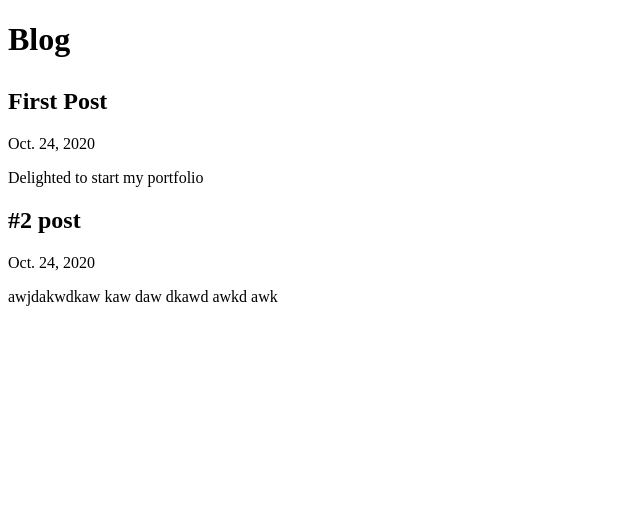
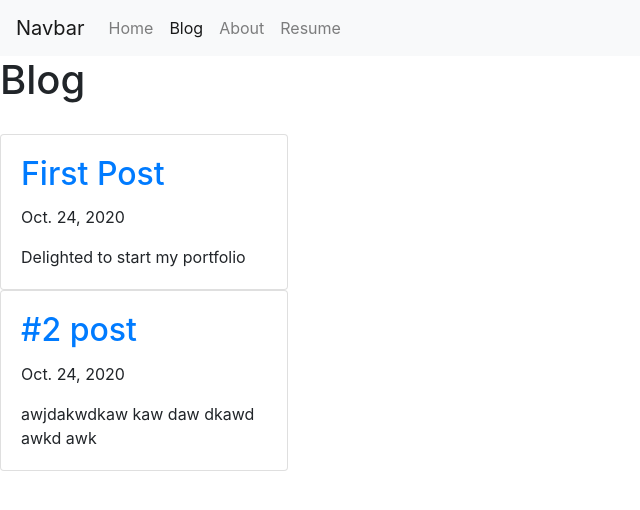
Before and after one commit to TareqHusein6/portfolio-tareq, a Django app: page /blog/ in a window 1280 px wide. Shown: the top 510 px of the page, without its empty margins (0-640 px from the left). Run offline with Django 3.2, Linux system fonts and the light colour scheme; data comes from the database, SQL or seed files in the repository.

Commit message:
improving blog page

```diff
--- a/blog/templates/blog/all_blogs.html
+++ b/blog/templates/blog/all_blogs.html
@@ -1,20 +1,51 @@
 <!DOCTYPE html>
 <html lang="en">
 <head>
+    <script src="https://code.jquery.com/jquery-3.5.1.slim.min.js" integrity="sha384-DfXdz2htPH0lsSSs5nCTpuj/zy4C+OGpamoFVy38MVBnE+IbbVYUew+OrCXaRkfj" crossorigin="anonymous"></script>
+    <script src="https://cdn.jsdelivr.net/npm/bootstrap@4.5.3/dist/js/bootstrap.bundle.min.js" integrity="sha384-ho+j7jyWK8fNQe+A12Hb8AhRq26LrZ/JpcUGGOn+Y7RsweNrtN/tE3MoK7ZeZDyx" crossorigin="anonymous"></script>
+    <link rel="stylesheet" href="https://cdn.jsdelivr.net/npm/bootstrap@4.5.3/dist/css/bootstrap.min.css" integrity="sha384-TX8t27EcRE3e/ihU7zmQxVncDAy5uIKz4rEkgIXeMed4M0jlfIDPvg6uqKI2xXr2" crossorigin="anonymous">
     <meta charset="UTF-8">
     <title>All Blogs</title>
 </head>
 <body>
+ {% load static %} <!--used to load statics-->
+
+        <nav class="navbar navbar-expand-lg navbar-light bg-light">
+              <a class="navbar-brand" href="#">Navbar</a>
+              <button class="navbar-toggler" type="button" data-toggle="collapse" data-target="#navbarTogglerDemo02" aria-controls="navbarTogglerDemo02" aria-expanded="false" aria-label="Toggle navigation">
+                <span class="navbar-toggler-icon"></span>
+              </button>
+
+              <div class="collapse navbar-collapse" id="navbarTogglerDemo02">
+                <ul class="navbar-nav mr-auto mt-2 mt-lg-0">
+                  <li class="nav-item">
+                    <a class="nav-link" href="{% url 'home' %}">Home</a>
+                  </li>
+                  <li class="nav-item active">
+                    <a class="nav-link" href="{% url 'all_blogs' %}">Blog<span class="sr-only">(current)</span></a>
+                  </li>
+                  <li class="nav-item">
+                    <a class="nav-link" href="#">About</a>
+                  </li>
+                  <li class="nav-item">
+                    <a class="nav-link" href="{% static 'portfolio/Resume.pdf' %}">Resume</a>
+                  </li>
+                </ul>
+              </div>
+        </nav>
+
     <h1>Blog</h1>
-  <div id="allposts" style="margin-top:30px">
+    <div id="allposts" style="margin-top:30px">
                 <!-- whenever you are going to use programming in html then use % , other than that use
                 2 brackets {{ it's a template django language-->
                 {% for post in posts %}
                 <div class="card" style="width: 18rem;">
                   <div class="card-body">
-                    <h2 class="card-title">{{ post.title }}</h2>
-                    <p class="card-text" style="color:light-grey">{{ post.date }}</p>
-                    <p class="card-text">{{ post.post }}</p>
+                    <a href="{% url 'detail' post.id %}">
+                        <h2 class="card-title">{{ post.title }}</h2>
+                    </a>
+                      <p class="card-text" style="color:light-grey">{{ post.date }}</p>
+                      <p class="card-text">{{ post.post }}</p>
                   </div>
                 </div>
                 {% endfor %}
--- a/blog/urls.py
+++ b/blog/urls.py
@@ -4,4 +4,5 @@ from . import views
 
 urlpatterns = [
     path('', views.all_blogs, name="all_blogs"),
+    path('<int:post_id>/', views.detail, name="detail"),#if anyone enters an integer after blog url, then pass the int as blog_id to views_detail
 ]
--- a/blog/views.py
+++ b/blog/views.py
@@ -1,7 +1,12 @@
-from django.shortcuts import render
+from django.shortcuts import render, get_object_or_404  # if no object found the get_object_or_404 will return page not found
 from blog.models import Post
 
 
 def all_blogs(request):
-    posts = Post.objects.order_by('-date')
+    posts = Post.objects.order_by('-date')[:5]  # order by date newest first, using [:5] means last 5
     return render(request, "blog/all_blogs.html", {'posts': posts})
+
+
+def detail(request, post_id):
+    post = get_object_or_404(Post, pk=post_id)
+    return render(request, 'blog/detail.html', {'post': post})
--- a/personal_portfolio/settings.py
+++ b/personal_portfolio/settings.py
@@ -116,7 +116,7 @@ USE_L10N = True
 USE_TZ = True
 
 
-# Static files (CSS, JavaScript, Images)
+# Static files (CSS, JavaScript, Images that aren't uploaded to database )
 # https://docs.djangoproject.com/en/3.1/howto/static-files/
 
 STATIC_URL = '/static/'
--- a/personal_portfolio/urls.py
+++ b/personal_portfolio/urls.py
@@ -26,7 +26,7 @@ from portfolio import views
 urlpatterns = [
     path('admin/', admin.site.urls),
     path('', views.home, name="home"),
-    path('blog/', include('blog.urls'))
+    path('blog/', include('blog.urls')),
 
 ]
 
```
Also changed, not shown: blog/templates/blog/detail.html (added, +12 -0 lines), portfolio/templates/portfolio/home.html (+11 -7 lines), 2 other files.
